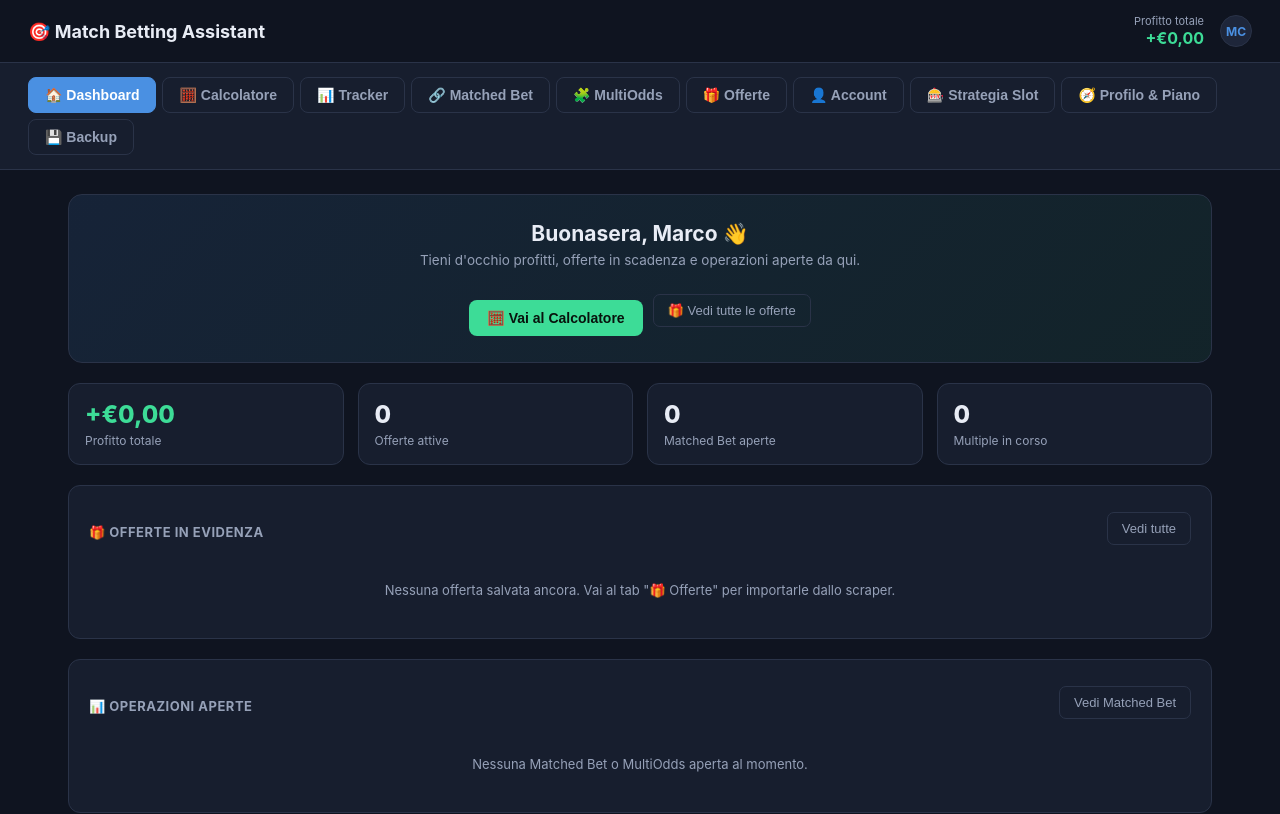
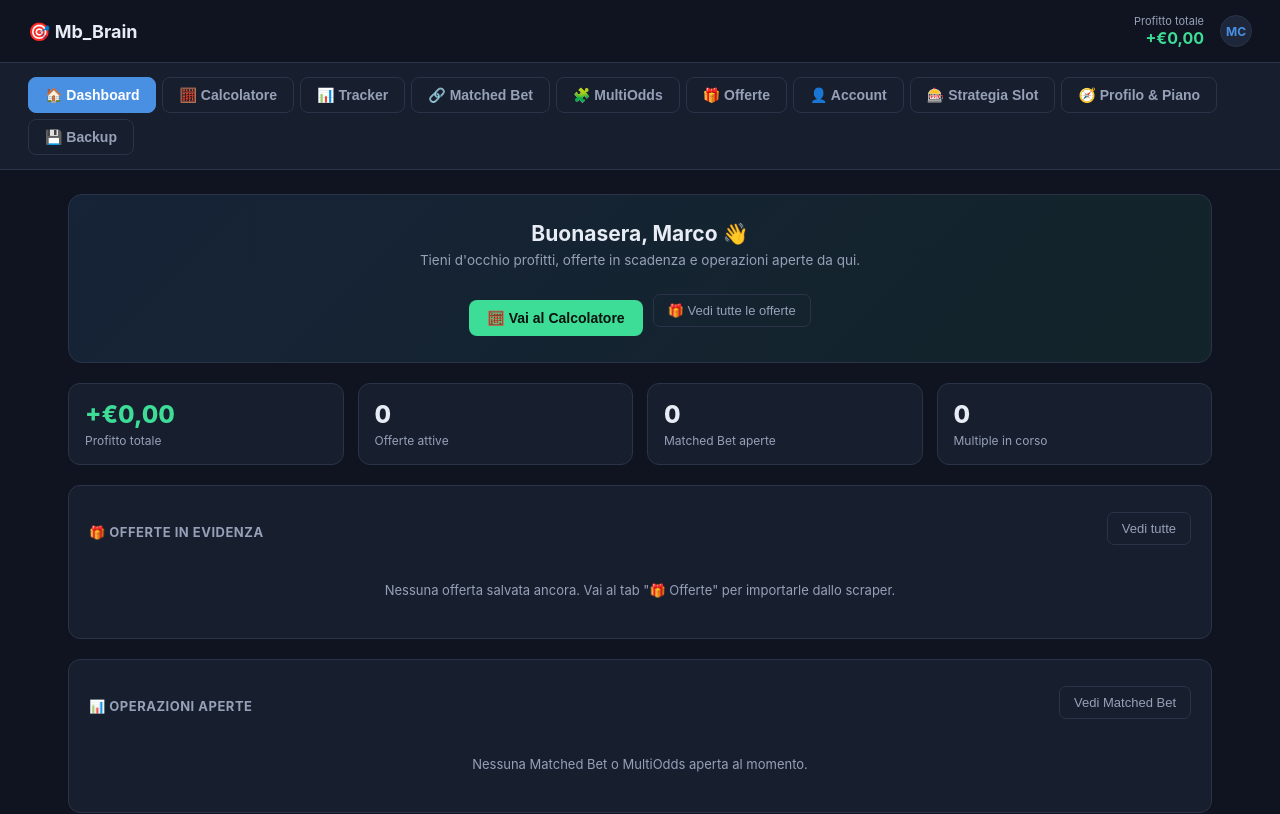
Before and after one commit to marcocai-cyber/mb_brain, a plain HTML site: page MatchBetting_Assistant.html in a window 1280 px wide. Shown: the top 814 px of the page. Drawn offline with Linux system fonts and the light colour scheme.

Commit message:
Aggiornamento del 09/09/2026 22:11:37,18

```diff
--- a/MatchBetting_Assistant.html
+++ b/MatchBetting_Assistant.html
@@ -14,7 +14,7 @@
 <meta http-equiv="Cache-Control" content="no-cache, no-store, must-revalidate">
 <meta http-equiv="Pragma" content="no-cache">
 <meta http-equiv="Expires" content="0">
-<title>Match Betting Assistant</title>
+<title>Mb_Brain</title>
 <style>
   :root{
     --bg:#0f1420; --panel:#171e2e; --panel2:#1e263a; --border:#2a3348;
@@ -317,7 +317,7 @@
 <body>
 
 <header>
-  <div class="brand">🎯 Match Betting Assistant</div>
+  <div class="brand">🎯 Mb_Brain</div>
   <div class="header-right">
     <div class="balance-widget">
       <div class="lbl">Profitto totale</div>
```
